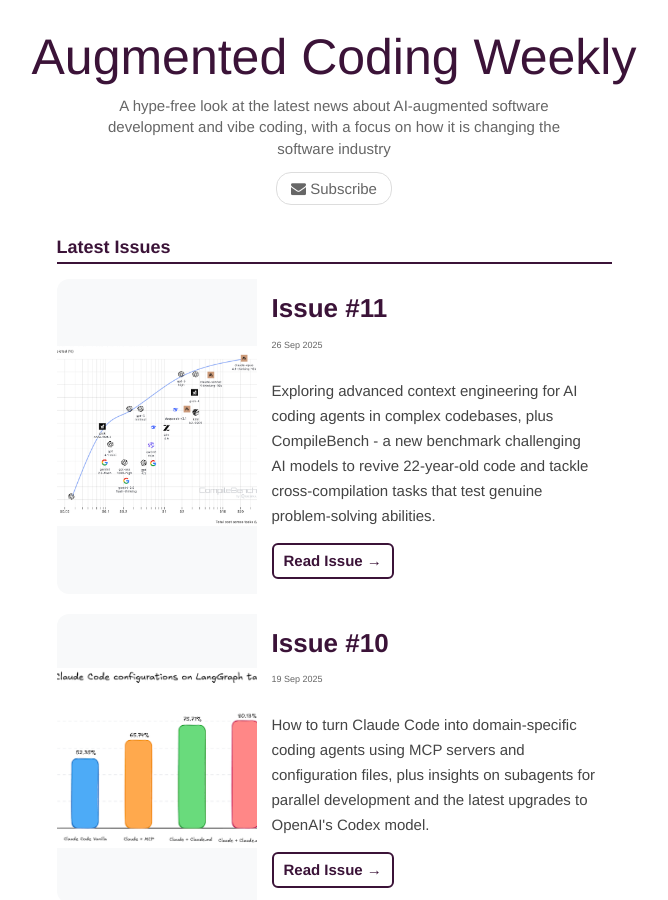
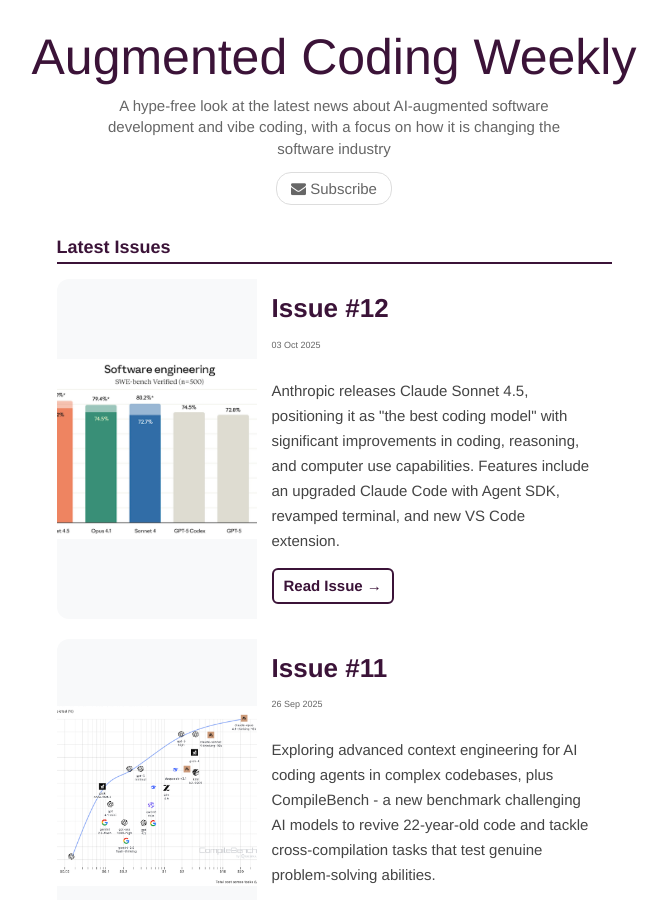
Before and after one commit to ColinEberhardt/augmented-coding-weekly, a Jekyll site: the page built from index.html, in a window 1280 px wide and 900 px high. Shown: the whole window, without its empty margins (306-974 px from the left). Built offline with Jekyll 4.4.1, drawn with Linux system fonts in a browser that asks for light colours; some of the changed lines change nothing that is shown.

Commit message:
issue 12

```diff
--- a/_posts/2025-10-03-issue-12.md
+++ b/_posts/2025-10-03-issue-12.md
@@ -2,7 +2,7 @@
 layout: post
 title: ! 'Issue #12'
 author: ceberhardt
-published: false
+published: true
 thumbnail: /img/12.png
 summary: Anthropic releases Claude Sonnet 4.5, positioning it as "the best coding model" with significant improvements in coding, reasoning, and computer use capabilities. Features include an upgraded Claude Code with Agent SDK, revamped terminal, and new VS Code extension.
 ---
@@ -11,44 +11,45 @@
 
 <small>ANTHROPIC.COM</small>
 
- - Anthropic positions Sonnet 4.5 as “the best coding model,” citing strong gains on coding, reasoning, math, finance, and “computer use” (OS interaction).
- - Upgrades to Claude Code: an Agent SDK (tools/permissions/context mgmt), revamped terminal, new VS Code extension, and checkpoints to instantly undo changes.
- - Competitive or leading on coding-centric leaderboards; notable speed and cost efficiency vs peers.
- - Big jump in “computer use” scores, suggesting better tool orchestration and parallel tool calls.
- - Early reactions: Mixed but generally positive: some users see modest improvement over 4.0; others report clear gains in instruction-following, parallel tool use, speed, and value.
- - Several note GPT-5 (Code/“codecs”) still leads in “deep reasoning” on tough, long-context problems; Sonnet praised for fast, “light reasoning” and surgical edits.
- - Agentic coding teams (e.g., Devon/Cognition, Factory) report higher reliability, faster multi-hour sessions, better planning, and context-window awareness (with occasional “context anxiety” trade-offs).
- - Imagine with Claude: “model-as-backend” that generates UI and behavior on the fly—early, imperfect, but hints at personalized, ephemeral apps.
- - Anthropic says Sonnet 4.5 ran ~30 hours autonomously to build a Slack-like app (~11k LOC), far exceeding prior run-length reports—if reproducible, a notable shift in the autonomy frontier.
- - Sonnet 4.5 looks like a fast, cost-effective coding workhorse with stronger tool use and OS control. For hardest reasoning tasks, many still prefer GPT-5; optimal workflows likely involve model-switching by task.
+Benchmarks aside, Claude Sonnet seems to have been the model of choice for most software developers for the last few months. However, that started to change a couple of months back with the release of GPT-5, which demonstrated a significant step forwards in the coding capability, especially on complex tasks.
 
- ![claude sonnet performance]({{"img/12.png"| absolute_url}})
+Anthropic have now released Sonnet 4.5, once again reasserting their lead on the coding benchmarks, topping the popular [SWE-Bench](https://www.swebench.com/), which evaluates model performance on "real world" programming tasks. They also demonstrate leading performance on other benchmarks including maths, finance and "computer use".
+
+![claude sonnet performance]({{"img/12.png"| absolute_url}})
+
+For AI coding, benchmarks aren't everything, they cannot capture the full breadth of tasks that we want these tools to solve, and the overall user experience. However, it has been well received by early adopter, Simon Willison considers their claim that his is teh "best coding model in the world" to be [quite justified](https://simonwillison.net/2025/Sep/29/claude-sonnet-4-5/). Others have noted that GPT-5 still leads in “deep reasoning” on tough, long-context problems.
+
+Devin, who have a market-leading AI Coding Agent have switched to Sonnet 4.5, revealing an interesting detail that [Sonnet has an awareness of the length limitations of its own context window](https://cognition.ai/blog/devin-sonnet-4-5-lessons-and-challenges), and actively manages this. Although this can lead to "context anxiety" - a new entry into our growing list of terminology!
+
+Another interesting detail in the release announcement is their claim that Sonnet 4.5 ran for ~30 hours autonomously to build a Slack-like app (~11k LOC). This far exceeds prior run-length reports for competing models, and looks like a new metric that will be the subject of intense competition.
 
 ## [How Claude Code is built](https://newsletter.pragmaticengineer.com/p/how-claude-code-is-built)
 
 <small>PRAGMATICENGINEER.COM</small>
 
-Here’s a super-brief bullet summary of *“How Claude Code is built”*:
+On a related note, in this post Gergely interviewed a couple of Anthropic engineers to find out a little more about the back-story of Claude Code.
 
-* Claude Code grew from a simple terminal prototype that could interact with the filesystem and evolved into a full internal tool.
-* The stack is TypeScript + React + Ink + Yoga + Bun, chosen because Claude models are already strong in those “on-distribution” technologies.
-* Around **90% of Claude Code’s own code** is generated by Claude itself.
-* The tool architecture is minimal: the model handles most logic (UI, file traversal, tool use), and the client layer stays lightweight.
-* It runs **locally**, not in a sandbox or VM; permissions are granted interactively by the user before changes.
-* The permissions system is multi-tiered (project / user / company), with whitelisting and command analysis.
-* Feature development is extremely fast: dozens of internal releases per day, ~1 external release per day, and heavy prototyping (e.g. ~20 variants in 2 days)
-* Terminal UX is reimagined: dynamic interactions, to-do list UI elements, toggleable displays, etc.
-* “AI-first engineering” practices: using agents for code reviews, test automation, feature flags, tightly integrating model feedback into dev workflows.
-* The article suggests Claude Code is a model for how future fast-moving, AI-augmented engineering teams might operate.
+It grew from a simple terminal prototype that could interact with the filesystem, autonomously exploring codebases and filesystems in order to answer questions. This quickly transitioned into an internal tool that was widely adopted across the business.
+
+The tool architecture is minimal, the model handles most logic (UI, file traversal, tool use), and the client layer stays lightweight. This is a common pattern with LLM-powered applications.
+
+One significant challenge is that the tool intentionally runs locally, not in a sandbox or VM. A lot fo thought has gone into creating a multi-tiered (project / user / company) permissions system, which ultimately have a human-in-the-loop, being granted interactively by the user before changes.
+
+Some interesting insights, and no great surprise that Anthropic are dog-fooding their own tools. They are also reporting a high level of success (fast releases, lots of AI-generated code). Given the point about that Claude Code is relatively minimal, I wouldn't get too carried away with the metrics they quote!
 
 ## [The RAG Obituary: Killed by Agents, Buried by Context Windows](https://www.nicolasbustamante.com/p/the-rag-obituary-killed-by-agents)
 
 <small>NICOLASBUSTAMANTE.COM</small>
 
-* Bustamante argues that **RAG (Retrieval-Augmented Generation)** is becoming obsolete as context windows grow and agentic systems mature.
-* Traditional RAG pipelines suffer from cascading failure modes (chunking, embedding, reranking, hybrid search complexity) and high infrastructure costs.
-* Claude Code is presented as a countermodel: instead of retrieval + embedding, it uses file system tools (grep, glob) plus agents to navigate code directly, avoiding chunking/embedding/reranking entirely.
-* In the new “context-rich” era, agents that can reason across large documents and maintain end-to-end context will supersede retrieval systems; RAG becomes a fallback rather than the core.
+While the title of this article is a bit clickbait ("X is dead!!!"), it does tell an interesting story, and is a good illustration of how fast-moving this technology is.
+
+Retrieval-Augmented Generation (or RAG) is a technique that emerged a few years back as a way to manage the small context windows of the leading LLMs of the time, which were only able to encode one or two pages of text. Since then, context window sizes ave increased exponentially, with models able to process 100s of pages, which the author claims has made RAG redundant.
+
+This isn't entirely true. While LLMs can process very large documents, RAG can still be useful when finding information across multiple documents, e.g. enterprise-wide document search.
+
+However, once again echoing the Claude-related posts above, this is where Agentic AI systems provide an alternative. Rather than using RAG create a 'map' of your documents as vector embeddings, an Agentic AI system can crawl your internal document store, much as a human would, in order to find information.
+
+I don't think RAG is dead, but its usefulness is become more niche.
 
 ## [Announcing fossabot: AI Agent for Strategic Dependency Updates](https://fossa.com/blog/fossabot-dependency-upgrade-ai-agent/)
 
```
